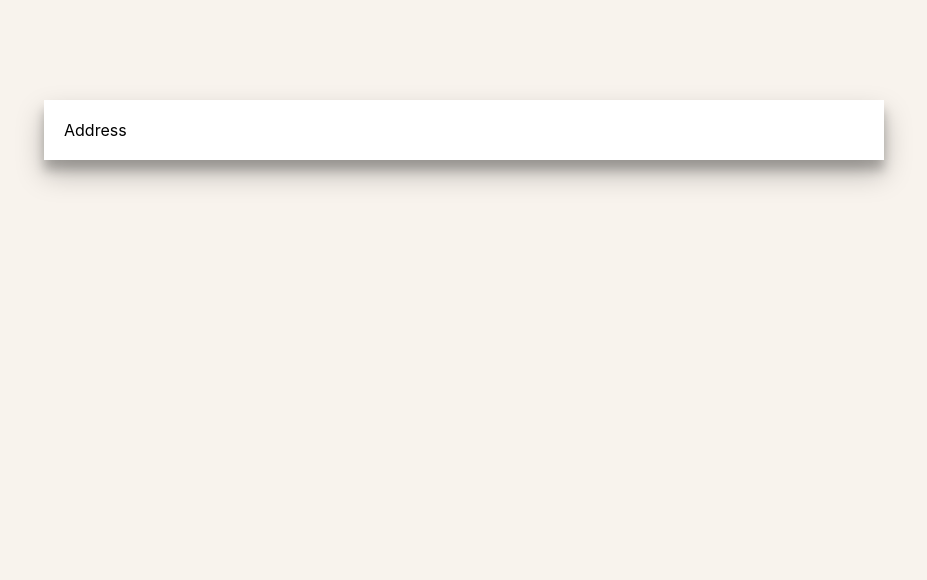
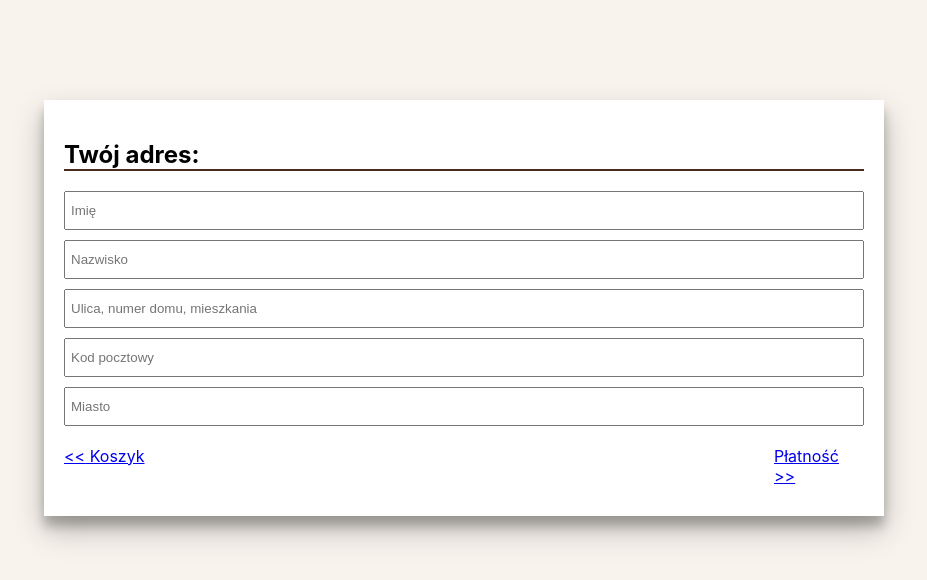
Before and after one commit to kernelgonnapanic/xstate-checkout, a React (Create React App) app: page /address in a window 1280 px wide. Shown: the top 580 px of the page, without its empty margins (176-1103 px from the left). Built offline with nearby package versions, Linux system fonts and the light colour scheme.

Commit message:
Add new pages in the checkout wizard

```diff
--- /dev/null
+++ b/src/atoms/ErrorMessage.tsx
@@ -0,0 +1,12 @@
+import styled from "styled-components";
+
+const ErrorMessage = styled.div`
+  color: #b22222;
+  padding: 5px 10px;
+  border: 1px solid #b22222;
+  margin: 10px 0;
+  border-radius: 3px;
+  background-color: #fce8e8;
+`;
+
+export default ErrorMessage;
--- /dev/null
+++ b/src/atoms/Input.tsx
@@ -0,0 +1,8 @@
+import styled from "styled-components";
+
+const Input = styled.input`
+  padding: 10px 5px;
+  margin-bottom: 10px;
+`;
+
+export default Input;
--- /dev/null
+++ b/src/atoms/Loader.tsx
@@ -0,0 +1,24 @@
+import styled from "styled-components";
+import { ReactComponent as Loading } from "../assets/icons/loading.svg";
+
+const AnimationContainer = styled.div`
+  animation: spin 1s linear infinite;
+  height: 50px;
+  width: 50px;
+
+  @keyframes spin {
+    100% {
+      transform: rotate(360deg);
+    }
+  }
+`;
+
+const Loader = () => {
+  return (
+    <AnimationContainer>
+      <Loading height={50} width={50} />
+    </AnimationContainer>
+  );
+};
+
+export default Loader;
--- a/src/atoms/Row.tsx
+++ b/src/atoms/Row.tsx
@@ -11,7 +11,7 @@ export const Name = styled.div`
 `;
 
 export const Cell = styled.div`
-  flex-basis: 75px;
+  flex-basis: 90px;
   justify-content: center;
   align-items: center;
   display: flex;
--- /dev/null
+++ b/src/organisms/AddressForm.tsx
@@ -0,0 +1,93 @@
+import { useService } from "@xstate/react";
+import { useContext, useState } from "react";
+import styled from "styled-components";
+import ErrorMessage from "../atoms/ErrorMessage";
+import Input from "../atoms/Input";
+import NavigationButton from "../atoms/NavigationButton";
+import { Cell, Name, Row } from "../atoms/Row";
+import { MachineContext } from "../MachineContext";
+
+const Form = styled.form`
+  display: flex;
+  flex-direction: column;
+`;
+
+const AddressForm = (): JSX.Element => {
+  const machine = useContext(MachineContext);
+  const [current, send] = useService(machine);
+  const {
+    context: { address },
+  } = current;
+  const [firstName, setFirstName] = useState(address?.firstName ?? "");
+  const [lastName, setLastName] = useState(address?.lastName ?? "");
+  const [street, setStreet] = useState(address?.street ?? "");
+  const [postalCode, setPostalCode] = useState(address?.postalCode ?? "");
+  const [city, setCity] = useState(address?.city ?? "");
+  const [error, setError] = useState<string | false>(false);
+
+  const handleNextClick = () => {
+    console.log(isValid());
+    if (!isValid()) {
+      console.log("error");
+      setError("Proszę uzupełnić formularz adresu");
+      return;
+    }
+    send("ADDRESS_COMPLETED", {
+      address: { firstName, lastName, street, postalCode, city },
+    });
+  };
+
+  const isValid = () => {
+    const isFilled =
+      firstName.length > 0 &&
+      lastName.length > 0 &&
+      street.length > 0 &&
+      postalCode.length > 0 &&
+      city.length > 0;
+
+    return isFilled;
+  };
+
+  return (
+    <Form>
+      <Input
+        value={firstName}
+        placeholder="Imię"
+        onChange={(event) => setFirstName(event.target.value)}
+      />
+      <Input
+        value={lastName}
+        placeholder="Nazwisko"
+        onChange={(event) => setLastName(event.target.value)}
+      />
+      <Input
+        value={street}
+        placeholder="Ulica, numer domu, mieszkania"
+        onChange={(event) => setStreet(event.target.value)}
+      />
+      <Input
+        value={postalCode}
+        placeholder="Kod pocztowy"
+        onChange={(event) => setPostalCode(event.target.value)}
+      />
+      <Input
+        value={city}
+        placeholder="Miasto"
+        onChange={(event) => setCity(event.target.value)}
+      />
+      {error ? <ErrorMessage>{error}</ErrorMessage> : null}
+      <Row>
+        <Name>
+          <NavigationButton to="/cart">{"<<"} Koszyk </NavigationButton>
+        </Name>
+        <Cell>
+          <NavigationButton to="/payment" onClick={handleNextClick}>
+            Płatność {">>"}
+          </NavigationButton>
+        </Cell>
+      </Row>
+    </Form>
+  );
+};
+
+export default AddressForm;
--- a/src/organisms/Delivery.tsx
+++ b/src/organisms/Delivery.tsx
@@ -28,6 +28,7 @@ const Delivery = (): JSX.Element => {
               <input
                 type="radio"
                 name="shippment"
+                id={method.type}
                 value={method.type}
                 checked={shippment?.type === method.type}
                 onChange={() =>
--- a/src/organisms/Discount.tsx
+++ b/src/organisms/Discount.tsx
@@ -1,6 +1,7 @@
 import { useService } from "@xstate/react";
 import React, { ChangeEvent, useContext, useState } from "react";
 import styled from "styled-components";
+import ErrorMessage from "../atoms/ErrorMessage";
 import { MachineContext } from "../MachineContext";
 import { availableDiscounts } from "../types/Discount";
 
@@ -13,15 +14,6 @@ const Input = styled.input`
 `;
 
 const Button = styled.button``;
-
-const ErrorMessage = styled.div`
-  color: #b22222;
-  padding: 5px 10px;
-  border: 1px solid #b22222;
-  margin: 10px 0;
-  border-radius: 3px;
-  background-color: #fce8e8;
-`;
 
 const Discount = (): JSX.Element => {
   const machine = useContext(MachineContext);
--- a/src/pages/Address.tsx
+++ b/src/pages/Address.tsx
@@ -1,6 +1,14 @@
-import * as React from "react";
+import ListHeader from "../atoms/ListHeader";
+import AddressForm from "../organisms/AddressForm";
 import Container from "../templates/Container";
 
-const Address = (): JSX.Element => <Container>Address</Container>;
+const Address = (): JSX.Element => {
+  return (
+    <Container>
+      <ListHeader>Twój adres:</ListHeader>
+      <AddressForm />
+    </Container>
+  );
+};
 
 export default Address;
--- a/src/pages/Cart.tsx
+++ b/src/pages/Cart.tsx
@@ -14,12 +14,8 @@ const Cart = (): JSX.Element => {
   const machine = useContext(MachineContext);
   const [, send] = useService(machine);
 
-  const handleForwardNavigation = () => {
-    send("NEXT");
-  };
-
   const handleNextNavigation = () => {
-    send("NEXT");
+    send("CART_COMPLETED");
   };
 
   return (
@@ -31,9 +27,7 @@ const Cart = (): JSX.Element => {
       <Sum />
       <Row>
         <Name>
-          <NavigationButton to="/" onClick={handleForwardNavigation}>
-            {"<<"} Lista produktów{" "}
-          </NavigationButton>
+          <NavigationButton to="/">{"<<"} Lista produktów </NavigationButton>
         </Name>
         <Cell>
           <NavigationButton to="/address" onClick={handleNextNavigation}>
--- a/src/pages/Payment.tsx
+++ b/src/pages/Payment.tsx
@@ -1,6 +1,45 @@
+import { useService } from "@xstate/react";
 import * as React from "react";
+import NavigationButton from "../atoms/NavigationButton";
+import { Cell, Name, Row } from "../atoms/Row";
+import { MachineContext } from "../MachineContext";
 import Container from "../templates/Container";
+import { displayPrice } from "../utils/money";
 
-const Payment = (): JSX.Element => <Container>Payment</Container>;
+const Payment = (): JSX.Element => {
+  const machine = React.useContext(MachineContext);
+  const [current, send] = useService(machine);
+  const { cart, address, appliedDiscount } = current.context;
+
+  return (
+    <Container>
+      Adres:
+      {address?.firstName}
+      {address?.lastName}
+      {address?.street}
+      {address?.postalCode}
+      {address?.city}
+      Koszyk:
+      {cart.map((product) => (
+        <Row>
+          <Name>{product.name}</Name>
+          <Cell>{product.quantity}</Cell>
+          <Cell>{displayPrice(product.price)}</Cell>
+          <Cell>{displayPrice(product.price * product.quantity)}</Cell>
+        </Row>
+      ))}
+      Suma:
+      {appliedDiscount ? (
+        <Row>
+          <Name>Rabat: {appliedDiscount.code}</Name>
+          <Cell>-{}</Cell>
+        </Row>
+      ) : null}
+      <NavigationButton to="/summary" onClick={() => send("SUCCESS")}>
+        Zapłać kartą **0349{" "}
+      </NavigationButton>
+    </Container>
+  );
+};
 
 export default Payment;
--- a/src/pages/Summary.tsx
+++ b/src/pages/Summary.tsx
@@ -1,6 +1,45 @@
-import * as React from "react";
+import { useEffect, useState } from "react";
+import styled from "styled-components";
+import Loader from "../atoms/Loader";
 import Container from "../templates/Container";
+import { ReactComponent as Tick } from "../assets/icons/tick.svg";
 
-const Summary = (): JSX.Element => <Container>Summary</Container>;
+const SuccessMessage = styled.div`
+  height: 300px;
+  display: flex;
+  flex-direction: column;
+  justify-content: center;
+  align-items: center;
+  margin: 50px;
+`;
+
+const Summary = (): JSX.Element => {
+  const [success, setSuccess] = useState(false);
+
+  useEffect(() => {
+    setTimeout(() => {
+      setSuccess(true);
+    }, Math.random() * (5000 - 2000) + 2000);
+  }, []);
+
+  return (
+    <Container>
+      <SuccessMessage>
+        {success ? (
+          <>
+            <Tick height={50} />
+            <h2>Płatność zakończona pomyślnie.</h2>
+            <h4>
+              Dziękujęmy za zakupy w naszym sklepie. Numer Twojego zamówienia to
+              #{Math.floor(Math.random() * (2349284 - 1049224) + 1049224)}
+            </h4>
+          </>
+        ) : (
+          <Loader />
+        )}
+      </SuccessMessage>
+    </Container>
+  );
+};
 
 export default Summary;
--- a/src/state/index.ts
+++ b/src/state/index.ts
@@ -11,7 +11,10 @@ export interface CartItem {
 }
 
 interface Address {
+  firstName: string;
+  lastName: string;
   street: string;
+  postalCode: string;
   city: string;
 }
 
@@ -32,7 +35,9 @@ export type CheckoutEvents =
   | { type: "REMOVE_PRODUCT"; productId: string }
   | { type: "ADD_DISCOUNT"; code: string }
   | { type: "CHOOSE_SHIPPMENT"; methodType: ShippmentMethod["type"] }
-  | { type: "NEXT" };
+  | { type: "CART_COMPLETED" }
+  | { type: "ADDRESS_COMPLETED"; address: Address }
+  | { type: "SUCCESS" };
 
 const checkoutMachine = createMachine<CheckoutState, CheckoutEvents>({
   id: "checkout",
@@ -122,10 +127,22 @@ const checkoutMachine = createMachine<CheckoutState, CheckoutEvents>({
             },
           }),
         },
-        NEXT: { target: "address" },
+        CART_COMPLETED: { target: "address" },
       },
     },
-    address: {},
+    address: {
+      on: {
+        ADDRESS_COMPLETED: {
+          target: "payment",
+          actions: assign({
+            address: (context, event) => event.address,
+          }),
+        },
+      },
+    },
+    payment: {
+      on: { SUCCESS: { target: "completed" } },
+    },
     completed: {},
   },
 });
```
Also changed, not shown: src/assets/icons/loading.svg (added), src/assets/icons/tick.svg (added).
